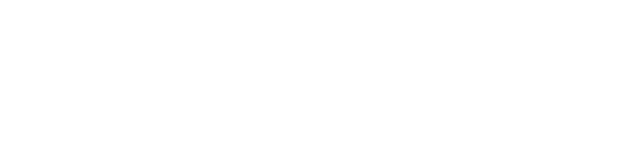
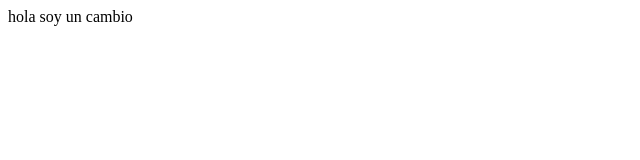
Before and after one commit to pedrogarcesgarces/barradenavegacion, a plain HTML site: page index.html in a window 1280 px wide. Shown: the whole page, without its empty margins (0-640 px from the left). Drawn offline with Linux system fonts and the light colour scheme.

Commit message:
segundo cambio

```diff
--- a/index.html
+++ b/index.html
@@ -6,6 +6,6 @@
     <title>Document</title>
 </head>
 <body>
-
+    hola soy un cambio
 </body>
 </html>
```
